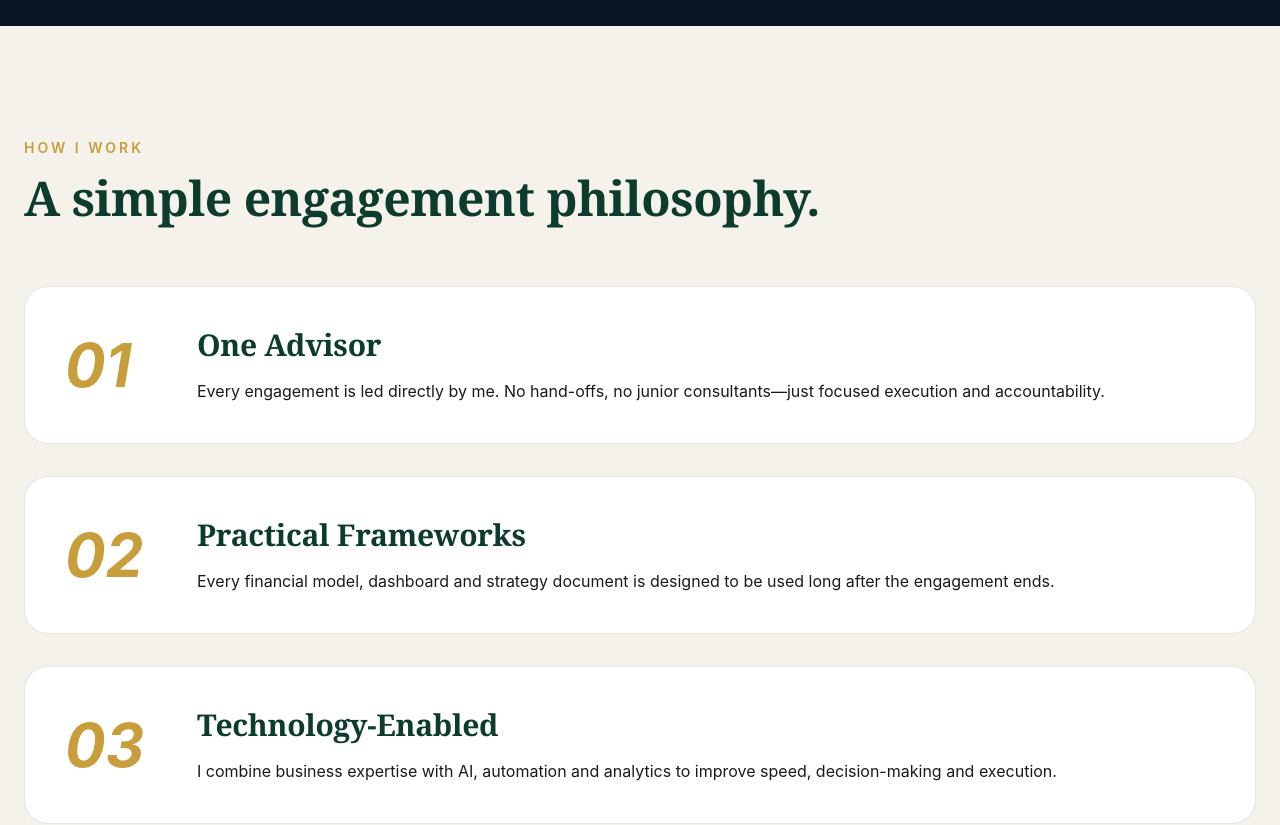
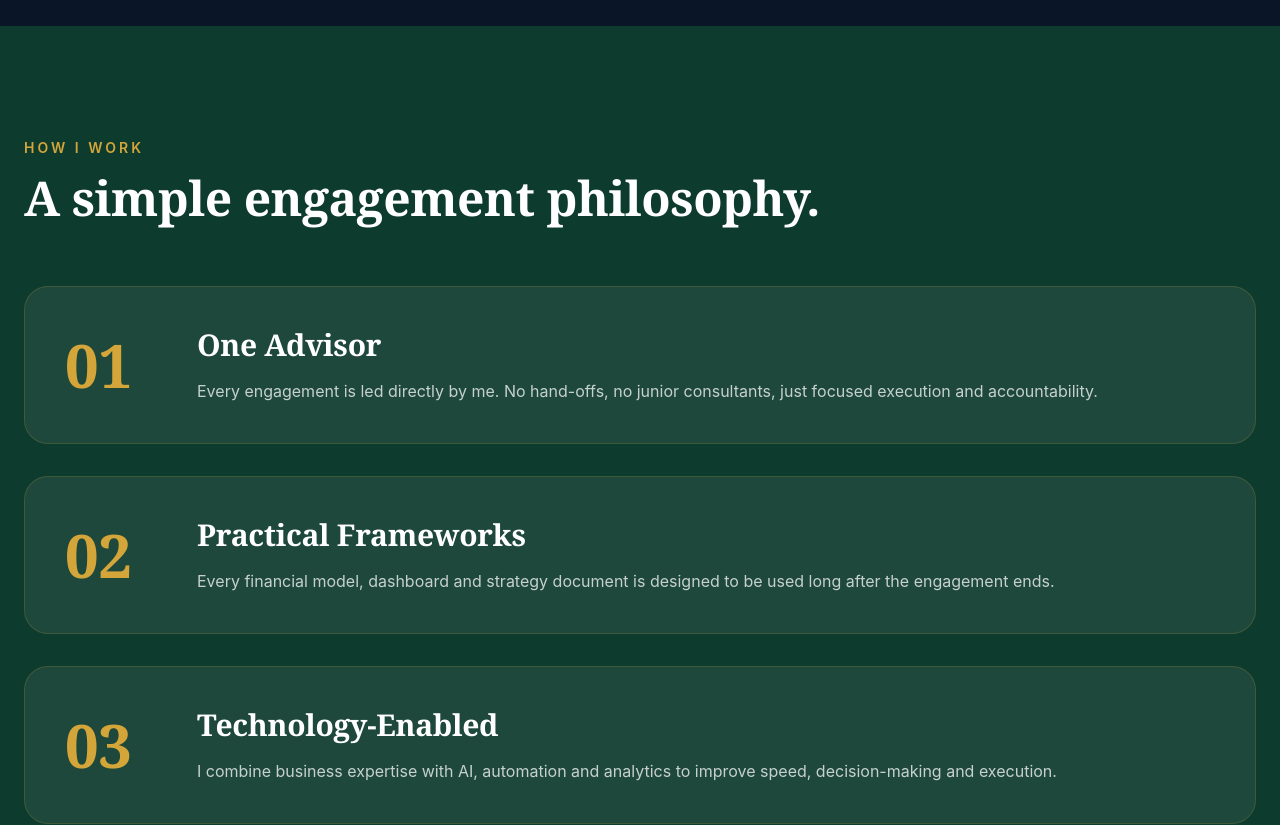
Before and after one commit to SravaniPolina/sravani-portfolio-frontend, a React (Create React App) app: page / in a window 1280 px wide. Shown: the part 4680-5505 px from the top of the page. Built offline with nearby package versions, Linux system fonts and the light colour scheme.

Commit message:
Update LeadershipPhilosophy.js

```diff
--- a/src/components/LeadershipPhilosophy.js
+++ b/src/components/LeadershipPhilosophy.js
@@ -4,63 +4,45 @@ const principles = [
   {
     number: "01",
     title: "One Advisor",
-    description:
-      "Every engagement is led directly by me. No hand-offs, no junior consultants—just focused execution and accountability.",
+    description: "Every engagement is led directly by me. No hand-offs, no junior consultants, just focused execution and accountability."
   },
   {
     number: "02",
     title: "Practical Frameworks",
-    description:
-      "Every financial model, dashboard and strategy document is designed to be used long after the engagement ends.",
+    description: "Every financial model, dashboard and strategy document is designed to be used long after the engagement ends."
   },
   {
     number: "03",
     title: "Technology-Enabled",
-    description:
-      "I combine business expertise with AI, automation and analytics to improve speed, decision-making and execution.",
-  },
+    description: "I combine business expertise with AI, automation and analytics to improve speed, decision-making and execution."
+  }
 ];
 
 export default function LeadershipPhilosophy() {
   return (
-    <section id="how" className="py-28" style={{background: "var(--beige)", color: "var(--text-dark)"}}>
+    <section id="how" className="py-28" style={{background: "var(--green)"}}>
       <div className="max-w-7xl mx-auto px-6">
-
-        <p className="uppercase tracking-[3px] text-[var(--gold)] text-sm font-semibold">
-          HOW I WORK
-        </p>
-
-        <h2 className="font-serif text-5xl mt-4 mb-16" style={{color: "var(--green)"}}>
+        <p className="uppercase tracking-[3px] text-[#D4A63A] text-sm font-semibold">How I work</p>
+        <h2 className="font-serif text-5xl text-white mt-4 mb-16">
           A simple engagement philosophy.
         </h2>
-
         <div className="space-y-8">
-
           {principles.map((item) => (
             <div
               key={item.number}
-              className="rounded-3xl p-10 flex flex-col lg:flex-row lg:items-center gap-8" style={{background: "white", border: "1px solid rgba(13,59,46,0.12)"}}
+              className="rounded-3xl p-10 flex flex-col lg:flex-row lg:items-center gap-8"
+              style={{background: "rgba(255,255,255,0.07)", border: "1px solid rgba(200,157,60,0.2)"}}
             >
-
-              <div className="text-6xl font-bold gold-text min-w-[100px]">
+              <div className="font-serif text-6xl font-bold min-w-[100px]" style={{color: "#D4A63A"}}>
                 {item.number}
               </div>
-
               <div className="flex-1">
-
-                <h3 className="font-serif text-3xl mb-4" style={{color: "var(--green)"}}>
-                  {item.title}
-                </h3>
-
-                <p>{item.description}</p>
-
+                <h3 className="font-serif text-3xl text-white mb-4">{item.title}</h3>
+                <p style={{color: "rgba(255,255,255,0.75)"}}>{item.description}</p>
               </div>
-
             </div>
           ))}
-
         </div>
-
       </div>
     </section>
   );
```
